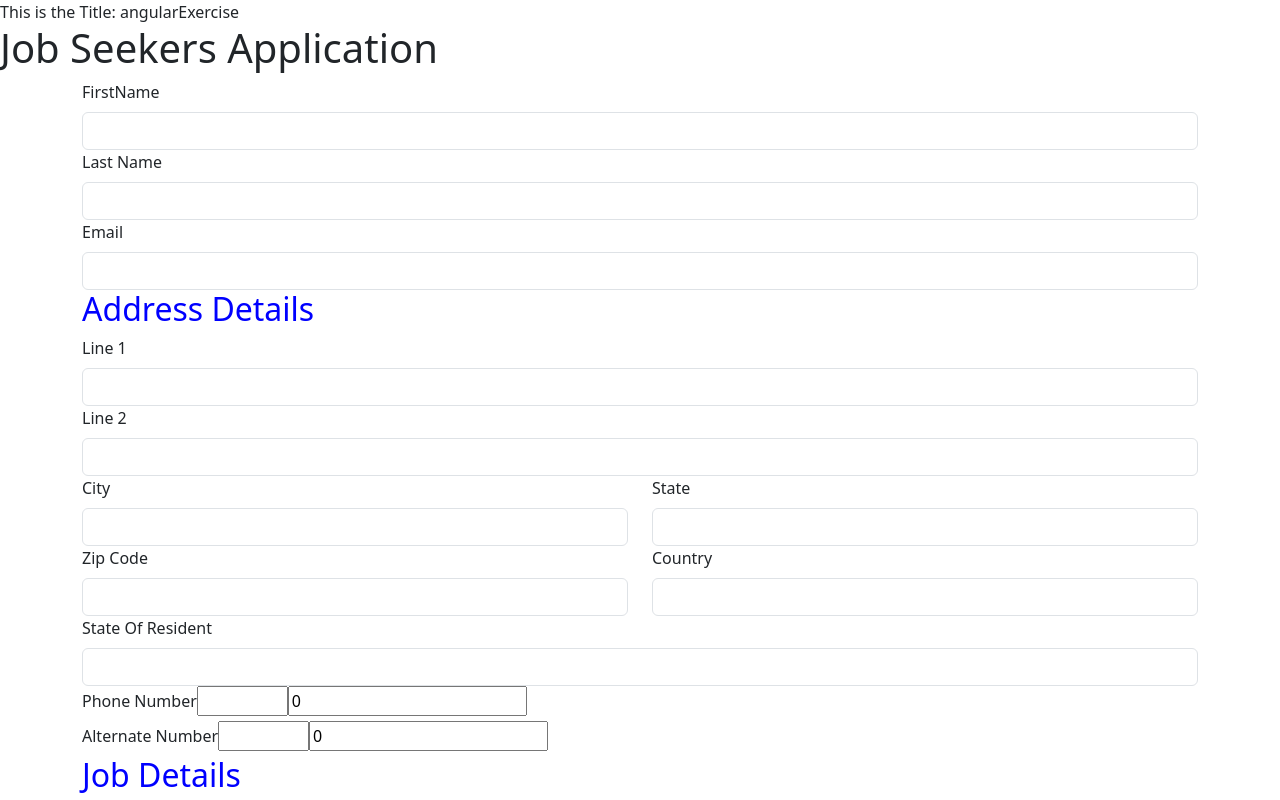
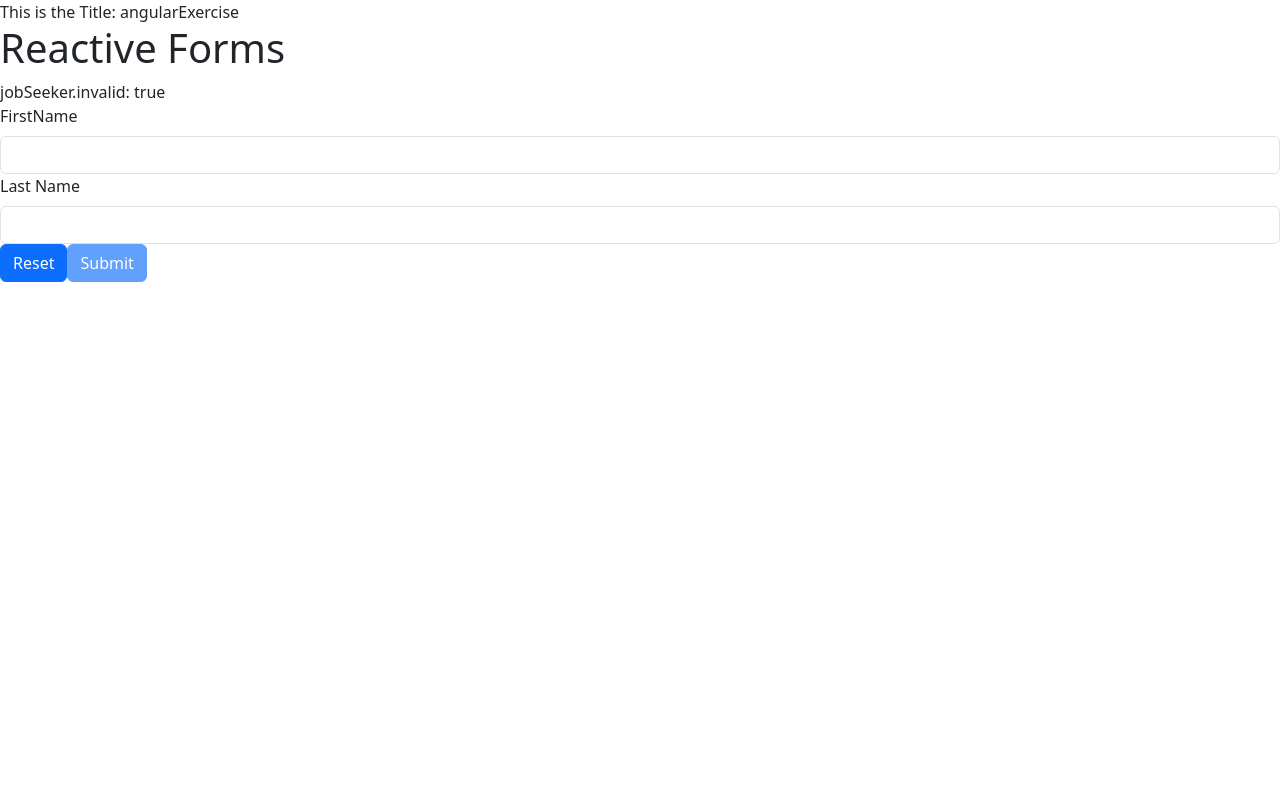
Before and after one commit to Gokul-DA/AngularExercise, an Angular app: page / in a window 1280 px wide. Shown: the top 800 px of the page. Built offline with nearby package versions, Linux system fonts and the light colour scheme.

Commit message:
Created a reactive form and added json server

```diff
--- /dev/null
+++ b/db.json
@@ -0,0 +1,9 @@
+{
+  "posts": [
+    { "id": 1, "title": "json-server", "author": "typicode" }
+  ],
+  "comments": [
+    { "id": 1, "body": "some comment", "postId": 1 }
+  ],
+  "profile": { "name": "typicode" }
+}
--- a/package.json
+++ b/package.json
@@ -20,6 +20,7 @@
     "@angular/router": "^16.2.0",
     "bootstrap": "^5.3.2",
     "jquery": "^3.7.1",
+    "json-server": "^0.17.4",
     "rxjs": "~7.8.0",
     "tslib": "^2.3.0",
     "zone.js": "~0.13.0"
--- a/src/app/app.component.html
+++ b/src/app/app.component.html
@@ -2,4 +2,5 @@ This is the Title: {{ title }}
 
 <!-- <app-product></app-product> -->
 <!-- <app-employee></app-employee> -->
-<app-jobseekers></app-jobseekers>
+<!-- <app-jobseekers></app-jobseekers> -->
+<app-reactiveform></app-reactiveform>
--- a/src/app/app.module.ts
+++ b/src/app/app.module.ts
@@ -3,11 +3,12 @@ import { BrowserModule } from '@angular/platform-browser';
 
 import { AppComponent } from './app.component';
 import { ProductComponent } from './product-component/product-component.component';
-import { FormsModule } from '@angular/forms';
+import { FormsModule, ReactiveFormsModule } from '@angular/forms';
 import { EmployeeComponent } from './employee/employee.component';
 import { PriceFilterPipe } from './product-component/price-filter.pipe';
 import { JobseekersComponent } from './jobseekers/jobseekers.component';
 import { EmailValidatorDirective } from './jobseekers/emailValidator.directive';
+import { ReactiveformComponent } from './jobseekers/reactiveform/reactiveform.component';
 
 @NgModule({
   declarations: [
@@ -17,8 +18,9 @@ import { EmailValidatorDirective } from './jobseekers/emailValidator.directive';
     PriceFilterPipe,
     JobseekersComponent,
     EmailValidatorDirective,
+    ReactiveformComponent,
   ],
-  imports: [BrowserModule, FormsModule],
+  imports: [BrowserModule, FormsModule, ReactiveFormsModule],
   providers: [],
   bootstrap: [AppComponent],
 })
--- a/src/app/jobseekers/jobseekers.component.html
+++ b/src/app/jobseekers/jobseekers.component.html
@@ -1,12 +1,12 @@
 <h1>Job Seekers Application</h1>
-<form #jobseeker="ngForm" (ngSubmit)="submit(jobseeker)" class="container">
+<form #jobseeker="ngForm" (ngSubmit)="submit(jobseeker)">
   <div class="form-group">
     <label class="form-label" class="form-label" for="firstName"
       >FirstName</label
     >
     <input
       type="text"
-      id="firstName"
+      id="first"
       name="firstName"
       class="form-control"
       required
--- /dev/null
+++ b/src/app/jobseekers/reactiveform/reactiveform.component.html
@@ -0,0 +1,44 @@
+<h1>Reactive Forms</h1>
+<form [formGroup]="jobSeeker" (ngSubmit)="addJobSeeker()">
+  jobSeeker.invalid: {{ jobSeeker.invalid }}
+  <div class="form-group">
+    <label class="form-label" for="firstName">FirstName</label>
+    <input
+      class="form-control"
+      type="text"
+      name="firstName"
+      id="firstName"
+      formControlName="firstName"
+    />
+  </div>
+  <div class="form-group">
+    <label class="form-label" for="lastName">Last Name</label>
+    <input
+      class="form-control"
+      type="text"
+      name="lastName"
+      id="lastName"
+      formControlName="lastName"
+    />
+  </div>
+  <!-- <div class="form-group">
+    <label class="form-label" for="email">Email</label>
+    <input
+      class="form-control"
+      type="text"
+      name="email"
+      id="email"
+      formControlName="email"
+    /> -->
+  <!-- </div> -->
+  <div class="form-group">
+    <button class="btn btn-primary" type="reset">Reset</button>
+    <button
+      class="btn btn-primary"
+      type="submit"
+      [disabled]="jobSeeker.invalid"
+    >
+      Submit
+    </button>
+  </div>
+</form>
--- /dev/null
+++ b/src/app/jobseekers/reactiveform/reactiveform.component.ts
@@ -0,0 +1,56 @@
+import { Component } from '@angular/core';
+import {
+  AbstractControl,
+  FormBuilder,
+  FormGroup,
+  ValidationErrors,
+  Validators,
+} from '@angular/forms';
+
+@Component({
+  selector: 'app-reactiveform',
+  templateUrl: './reactiveform.component.html',
+  styleUrls: ['./reactiveform.component.css'],
+})
+export class ReactiveformComponent {
+  jobSeeker: FormGroup;
+
+  constructor(formBuilder: FormBuilder) {
+    this.jobSeeker = formBuilder.group({
+      firstName: [
+        '',
+        Validators.compose([
+          Validators.required,
+          Validators.minLength(5),
+          Validators.maxLength(30),
+        ]),
+      ],
+      lastName: [
+        '',
+        Validators.compose([
+          Validators.required,
+          Validators.minLength(5),
+          Validators.maxLength(30),
+        ]),
+      ],
+      // email: ['', Validators.compose([Validators.required, emailValidation])],
+    });
+  }
+
+  addJobSeeker(): void {
+    console.log(JSON.stringify(this.jobSeeker.value));
+  }
+}
+export function emailValidation(
+  control: AbstractControl
+): ValidationErrors | null {
+  if (!control.value) return null;
+
+  const emailPattern = /^[a-zA-Z0-9._%+-]+@[a-zA-Z0-9.-]+\.[a-zA-Z]{2,4}$/;
+
+  if (control.value && !emailPattern.test(control.value)) {
+    return { appEmailValidator: true };
+  }
+
+  return null;
+}
```
Also changed, not shown: src/app/jobseekers/reactiveform/reactiveform.component.css (added), 2 other files (tests, documents, lock files or other folders).
